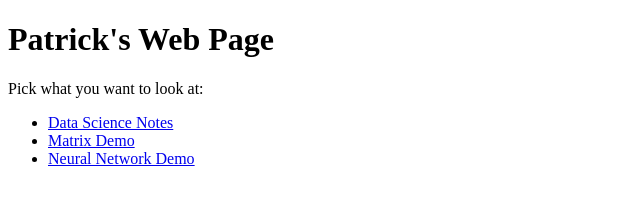
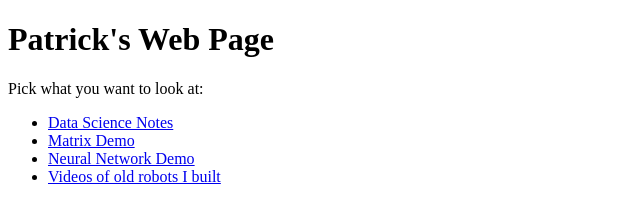
Before and after one commit to pMcdowell1962/patrick-webpage2, a plain HTML site: page index.html in a window 1280 px wide. Shown: the whole page, without its empty margins (0-640 px from the left). Drawn offline with Linux system fonts and the light colour scheme.

Commit message:
Add link to robot videos in index.html

```diff
--- a/index.html
+++ b/index.html
@@ -13,6 +13,7 @@
     <li><a href="datascience.html">Data Science Notes</a></li>
     <li><a href="matrix.html">Matrix Demo</a></li>
     <li><a href="neural.html">Neural Network Demo</a></li>
+    <li><a href="robotVids.html">Videos of old robots I built </a></li>
   </ul>
 </body>
 </html>
```
